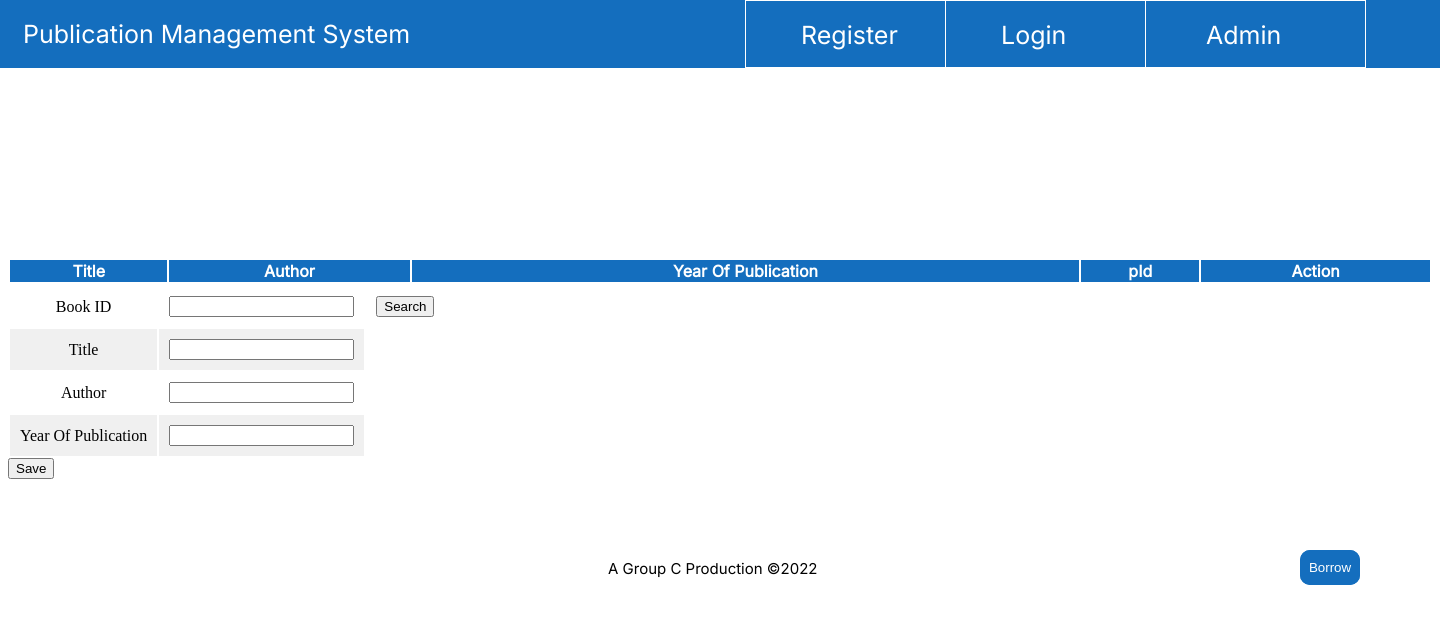
After one commit to Tuyishimire-Bertrand/Publication_Management_System, a PHP site: page /update.php in a window 1440 px wide. The commit adds this page. Shown: the top 624 px of the page. Run offline with PHP 8.4, Linux system fonts and the light colour scheme; lists and menus that the app fills with data are empty.

Commit message:
Functionalities 2 1. Add books to database now functional 2. Update books now functional 3. Added extra logical tests 4. Linked add and update pages

```diff
--- a/admin.php
+++ b/admin.php
@@ -23,7 +23,7 @@
         </ul>
     </div>
     <h1>Welcome to the Admin Control Panel</h1>
-    <a href="#">
+    <a href="add.php">
         <div class="adminbox">
             <h3 class="iconboxtext">Add Publication</h3>
         </div>
@@ -33,7 +33,7 @@
             <h3 class="iconboxtext2">Delete Publication</h3>
         </div>
     </a>
-    <a href="#">
+    <a href="update.php">
         <div class="adminbox3">
             <h3 class="iconboxtext3">Update Publication</h3>
         </div>
--- /dev/null
+++ b/update.php
@@ -0,0 +1,193 @@
+<?php session_start();
+include 'conn.php';
+
+
+// $sql = "SELECT * from Publisher where title like concat('%',?,'%')";
+// $result=$conn->prepare($sql);
+// $result->execute([$_POST['searchbox']]);
+//Funtion for Update table
+
+function updateTable()
+{
+    //Search And display
+if (isset($_POST['searchpId'])) {
+if ($_POST['pId']=="") {
+    echo "
+                <script>alert('Please Enter Book Id to search')</script>
+                <script>window.location = 'update.php'</script>
+                ";
+}else{
+global $conn;
+$sql = "SELECT * FROM Publisher where pId=?";
+$result=$conn->prepare($sql);
+$result->execute([$_POST['pId']]);
+
+
+while ($list=$result->fetch(PDO::FETCH_ASSOC)) {  ?>
+<tr>
+    <td>Book ID</td>
+    <form action="update.php" method="post">
+        <td><input type="text" name="pId" value="<?php echo $list['pId']; ?>"></td>
+        <td><input name="searchpId" type="submit" value="Search"></td>
+    </form>
+</tr>
+<tr>
+    <td>Title</td>
+    <td><input type="text" name="title" value="<?php echo $list['title']; ?>"></td>
+</tr>
+<tr>
+    <td>Author</td>
+    <td><input type="text" name="author" value="<?php echo $list['author']; ?>"></td>
+</tr>
+<tr>
+    <td>Year Of Publication</td>
+    <td><input type="text" name="yop" value="<?php echo $list['yop']; ?>"></td>
+</tr>
+<?php }}
+}else{?>
+<tr>
+    <td>Book ID</td>
+    <form action="update.php" method="post">
+        <td><input type="text" name="pId" value=""></td>
+        <td><input name="searchpId" type="submit" value="Search"></td>
+    </form>
+</tr>
+<tr>
+    <td>Title</td>
+    <td><input type="text" name="title"></td>
+</tr>
+<tr>
+    <td>Author</td>
+    <td><input type="text" name="author"></td>
+</tr>
+<tr>
+    <td>Year Of Publication</td>
+    <td><input type="text" name="yop"></td>
+</tr>
+<?php }
+//Update Data
+
+
+if (isset($_POST['save'])) {
+    global $conn;
+    $sql = "UPDATE Publisher SET title = ?, author = ? ,yop = ? where pId = ? ";
+    $result=$conn->prepare($sql);
+    $result->execute([$_POST['title'],$_POST['author'],$_POST['yop'],$_POST['pId']]);
+
+        if ($result== true) {
+            echo "
+<script>
+alert('Book Detail Updated')
+</script>
+<script>
+window.location = 'admin.php'
+</script>
+";
+        }
+
+}
+}
+//------------------------------------------------------------
+?>
+<!DOCTYPE html>
+<html lang="en">
+
+<head>
+    <meta charset="UTF-8">
+    <meta http-equiv="X-UA-Compatible" content="IE=edge">
+    <meta name="viewport" content="width=device-width, initial-scale=1.0">
+    <title>Publication Management System|Search Results Page</title>
+    <link rel="stylesheet" href="index.css">
+    <link href='https://fonts.googleapis.com/css?family=Inter' rel='stylesheet'>
+</head>
+
+<body>
+    <div class="indexContainer">
+        <ul>
+            <li class="mainTitleIndex">Publication Management System</li>
+            <div class="linkBox1">
+                <a href="pms.php">
+                    <li class="linkText1">Register</li>
+                </a>
+            </div>
+            <div class="linkBox2">
+                <a href="signin.php">
+                    <li class="linkText2">Login</li>
+                </a>
+            </div>
+            <div class="linkBox3"> </a>
+                <a href="adminlogin.php">
+                    <li class="linkText3">Admin</li>
+                </a>
+            </div>
+        </ul>
+    </div>
+    </tbody>
+    </table>
+    <button type="submit" id="borrowButton" name="borrow">Borrow</button>
+    </form>
+    </div>
+    <div>
+        <form method="post" action="core.php">
+            <table class="indexTable">
+                <thead>
+                    <tr>
+                        <th>Title</th>
+                        <th>Author</th>
+                        <th>Year Of Publication</th>
+                        <th>pId</th>
+                        <th>Action</th>
+                    </tr>
+                </thead>
+                <tbody>
+                    <?php ?>
+                    <!-- <tr>
+    <td>C Programming</td>
+    <td>Mugejjera Emma</td>
+    <td>2018</td>
+    <td>C101</td>
+    <td><input type="checkbox"></td>
+</tr>
+<tr>
+    <td>Systems Design</td>
+    <td>Chongomweru Haleem</td>
+    <td>2011</td>
+    <td>S101</td>
+    <td><input type="checkbox"></td>
+</tr>
+<tr>
+    <td>Leadership Skills</td>
+    <td>Tony Oyana</td>
+    <td>2004</td>
+    <td>L101</td>
+    <td><input type="checkbox"></td>
+</tr>
+<tr>
+    <td>Makerere at 100</td>
+    <td>Nawangwe Barnabus</td>
+    <td>2022</td>
+    <td>M101</td>
+    <td><input type="checkbox"></td>
+</tr>
+<tr>
+    <td>21st Century IT</td>
+    <td>Flavia Kasujja</td>
+    <td>2021</td>
+    <td>F101</td>
+    <td><input type="checkbox"></td>
+</tr> -->
+                </tbody>
+            </table>
+            <button type="submit" id="borrowButton" name="borrow">Borrow</button>
+        </form>
+    </div>
+    <form action="update.php" method="post">
+        <table>
+            <?php updateTable(); ?>
+        </table>
+        <button type="submit" name="save">Save</button>
+    </form>
+    <footer>A Group C Production ©2022</footer>
+</body>
+
+</html>
```
Also changed, not shown: add.php (added, +150 -0 lines).
